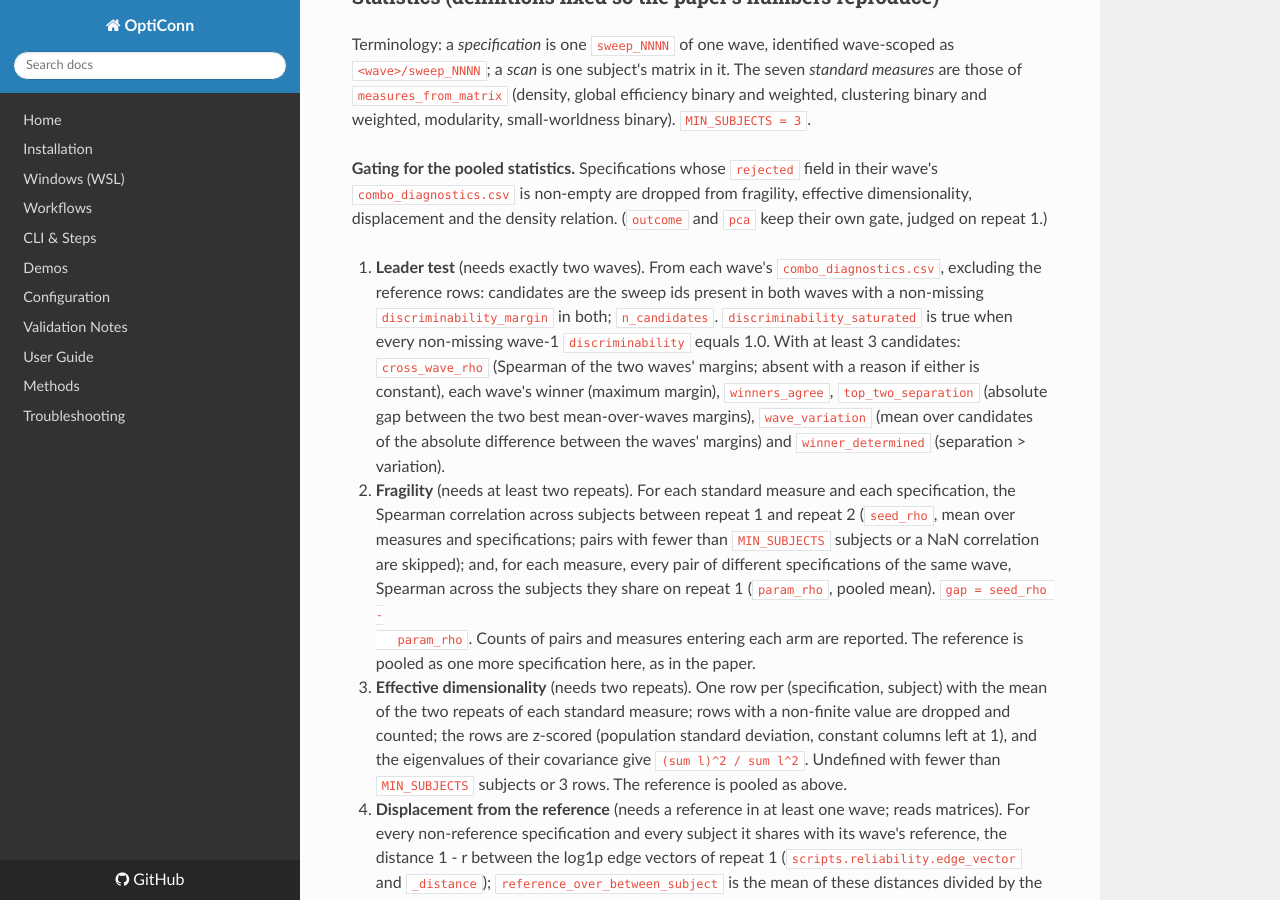
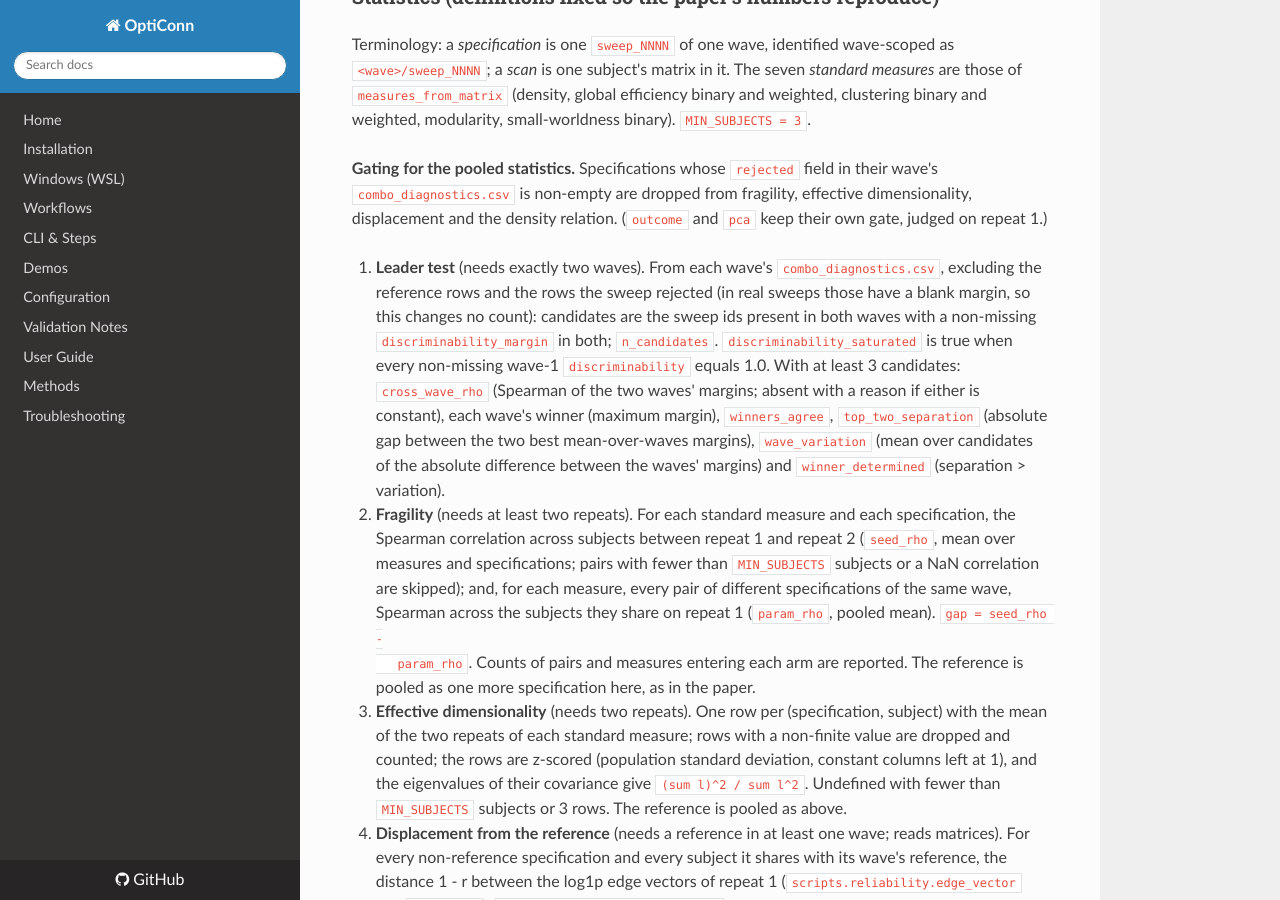
Before and after one commit to MRI-Lab-Graz/opticonn, an MkDocs documentation site: the page built from docs/superpowers/specs/2026-10-25-sensitivity-report-design.md, in a window 1280 px wide and 900 px high, scrolled down 701 px. Built offline with MkDocs 1.6.1, drawn with Linux system fonts in a browser that asks for light colours; nearby versions of some CDN libraries.

Commit message:
docs(spec): the leader test also skips rejected rows (blank margins in real sweeps)
Co-Authored-By: Claude Sonnet 5.5 <noreply@anthropic.com>

```diff
--- a/docs/superpowers/specs/2026-10-25-sensitivity-report-design.md
+++ b/docs/superpowers/specs/2026-10-25-sensitivity-report-design.md
@@ -33,7 +33,8 @@ weighted, modularity, small-worldness binary). `MIN_SUBJECTS = 3`.
 displacement and the density relation. (`outcome` and `pca` keep their own gate, judged on repeat 1.)
 
 1. **Leader test** (needs exactly two waves). From each wave's `combo_diagnostics.csv`, excluding the
-   reference rows: candidates are the sweep ids present in both waves with a non-missing
+   reference rows and the rows the sweep rejected (in real sweeps those have a blank margin, so this
+   changes no count): candidates are the sweep ids present in both waves with a non-missing
    `discriminability_margin` in both; `n_candidates`. `discriminability_saturated` is true when every
    non-missing wave-1 `discriminability` equals 1.0. With at least 3 candidates: `cross_wave_rho`
    (Spearman of the two waves' margins; absent with a reason if either is constant), each wave's
```
